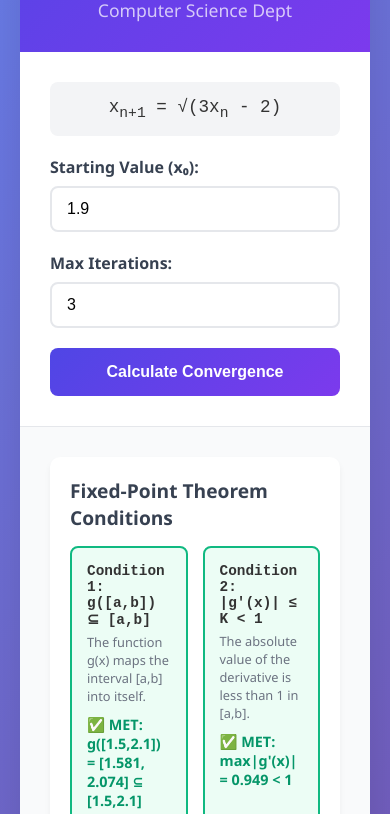
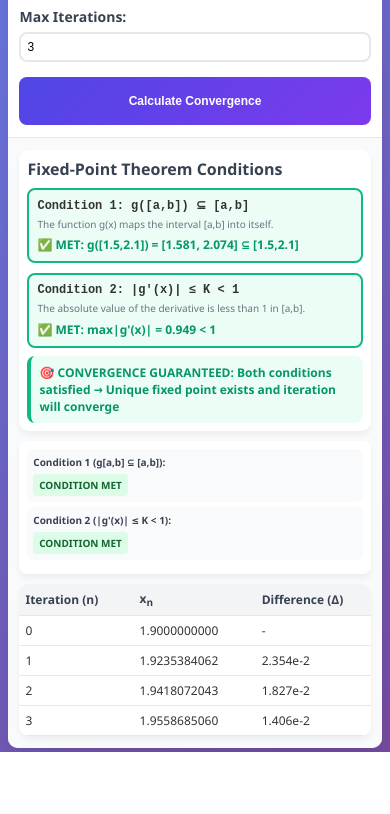
Before and after one commit to JOSEPH-Inalegwu/FPTCalculator, a plain HTML site: page index.html in a window 390 px wide. Shown: the part 215-1029 px from the top of the page. After the commit the page ends 967 px from the top, so only its background shows below. Drawn offline with Linux system fonts and the light colour scheme.

Commit message:
Made it responsive

```diff
--- a/index.html
+++ b/index.html
@@ -2,7 +2,7 @@
 <html lang="en">
 <head>
     <meta charset="UTF-8">
-    <meta name="viewport" content="width=device-width, initial-scale=1.0">
+    <meta name="viewport" content="width=device-width, initial-scale=1.0, maximum-scale=1.0, user-scalable=no">
     <title>Iterative Convergence Calculator</title>
     <style>
         * {
@@ -15,54 +15,56 @@
             font-family: 'Segoe UI', Tahoma, Geneva, Verdana, sans-serif;
             background: linear-gradient(135deg, #667eea 0%, #764ba2 100%);
             min-height: 100vh;
-            padding: 20px;
+            padding: 2vw;
             color: #333;
+            font-size: clamp(14px, 2.5vw, 16px);
         }
 
         .container {
-            max-width: 800px;
+            max-width: min(800px, 95vw);
             margin: 0 auto;
             background: rgba(255, 255, 255, 0.95);
             border-radius: 15px;
-            box-shadow: 0 20px 40px rgba(0, 0, 0, 0.1);
+            box-shadow: 0 10px 20px rgba(0, 0, 0, 0.1);
             overflow: hidden;
         }
 
         .header {
             background: linear-gradient(135deg, #4f46e5, #7c3aed);
             color: white;
-            padding: 30px;
+            padding: clamp(15px, 4vw, 25px);
             text-align: center;
         }
 
         .author-info {
-            margin-top: 10px;
-            font-size: 0.9rem;
+            margin-top: clamp(5px, 1.5vw, 8px);
+            font-size: clamp(12px, 2vw, 14px);
             opacity: 0.8;
+            line-height: 1.4;
         }
 
         .header h1 {
-            font-size: 2.5rem;
-            margin-bottom: 10px;
+            font-size: clamp(1.5rem, 5vw, 2rem);
+            margin-bottom: clamp(8px, 2vw, 10px);
             font-weight: 300;
         }
 
         .header p {
             opacity: 0.9;
-            font-size: 1.1rem;
+            font-size: clamp(0.9rem, 2.5vw, 1rem);
         }
 
         .controls {
-            padding: 30px;
+            padding: clamp(15px, 4vw, 25px);
             background: white;
             border-bottom: 1px solid #e5e7eb;
         }
 
         .input-group {
             display: grid;
-            grid-template-columns: repeat(auto-fit, minmax(200px, 1fr));
-            gap: 20px;
-            margin-bottom: 20px;
+            grid-template-columns: repeat(auto-fit, minmax(min(180px, 45vw), 1fr));
+            gap: clamp(10px, 2.5vw, 15px);
+            margin-bottom: clamp(15px, 3vw, 20px);
         }
 
         .form-group {
@@ -72,15 +74,16 @@
 
         label {
             font-weight: 600;
-            margin-bottom: 8px;
+            margin-bottom: clamp(5px, 1.5vw, 8px);
             color: #374151;
+            font-size: clamp(14px, 2.5vw, 16px);
         }
 
         input {
-            padding: 12px 15px;
+            padding: clamp(8px, 2vw, 12px) clamp(10px, 2.5vw, 15px);
             border: 2px solid #e5e7eb;
             border-radius: 8px;
-            font-size: 16px;
+            font-size: clamp(14px, 2.5vw, 16px);
             transition: all 0.3s ease;
         }
 
@@ -94,13 +97,15 @@
             background: linear-gradient(135deg, #4f46e5, #7c3aed);
             color: white;
             border: none;
-            padding: 15px 30px;
+            padding: clamp(10px, 2.5vw, 15px) clamp(20px, 4vw, 30px);
             border-radius: 8px;
-            font-size: 16px;
+            font-size: clamp(14px, 2.5vw, 16px);
             font-weight: 600;
             cursor: pointer;
             transition: all 0.3s ease;
             width: 100%;
+            touch-action: manipulation;
+            min-height: 44px; /* Accessible tap target */
         }
 
         .calculate-btn:hover {
@@ -113,15 +118,15 @@
         }
 
         .results {
-            padding: 30px;
+            padding: clamp(15px, 4vw, 25px);
             background: #f9fafb;
         }
 
         .convergence-status {
             background: white;
             border-radius: 8px;
-            padding: 20px;
-            margin-bottom: 20px;
+            padding: clamp(10px, 2.5vw, 15px);
+            margin-bottom: clamp(10px, 2.5vw, 15px);
             box-shadow: 0 4px 6px rgba(0, 0, 0, 0.05);
         }
 
@@ -129,10 +134,11 @@
             display: flex;
             justify-content: space-between;
             align-items: center;
-            margin-bottom: 10px;
-            padding: 10px;
+            margin-bottom: clamp(5px, 1.5vw, 8px);
+            padding: clamp(5px, 1.5vw, 8px);
             border-radius: 6px;
             background: #f9fafb;
+            font-size: clamp(12px, 2vw, 14px);
         }
 
         .condition-label {
@@ -142,7 +148,7 @@
 
         .condition-result {
             font-weight: 700;
-            padding: 5px 10px;
+            padding: clamp(3px, 1vw, 5px) clamp(5px, 1.5vw, 8px);
             border-radius: 4px;
         }
 
@@ -159,19 +165,21 @@
         .iterations-table {
             background: white;
             border-radius: 10px;
-            overflow: hidden;
+            overflow-x: auto;
             box-shadow: 0 4px 6px rgba(0, 0, 0, 0.05);
         }
 
         table {
             width: 100%;
+            min-width: 500px; /* Ensures table content doesn’t shrink too much */
             border-collapse: collapse;
         }
 
         th, td {
-            padding: 15px;
+            padding: clamp(8px, 2vw, 12px);
             text-align: left;
             border-bottom: 1px solid #e5e7eb;
+            font-size: clamp(12px, 2vw, 14px);
         }
 
         th {
@@ -197,28 +205,28 @@
         .convergence-conditions {
             background: white;
             border-radius: 10px;
-            padding: 20px;
-            margin-bottom: 20px;
+            padding: clamp(10px, 2.5vw, 15px);
+            margin-bottom: clamp(10px, 2.5vw, 15px);
             box-shadow: 0 4px 6px rgba(0, 0, 0, 0.05);
         }
 
         .convergence-conditions h3 {
             color: #374151;
-            margin-bottom: 15px;
-            font-size: 1.2rem;
+            margin-bottom: clamp(8px, 2vw, 10px);
+            font-size: clamp(1rem, 2.5vw, 1.2rem);
         }
 
         .conditions-grid {
             display: grid;
-            grid-template-columns: 1fr 1fr;
-            gap: 15px;
-            margin-bottom: 15px;
+            grid-template-columns: repeat(auto-fit, minmax(min(150px, 45vw), 1fr));
+            gap: clamp(10px, 2.5vw, 15px);
+            margin-bottom: clamp(8px, 2vw, 10px);
         }
 
         .condition-box {
             border: 2px solid #e5e7eb;
             border-radius: 8px;
-            padding: 15px;
+            padding: clamp(8px, 2vw, 12px);
             transition: all 0.3s ease;
         }
 
@@ -235,19 +243,19 @@
         .condition-title {
             font-weight: 600;
             font-family: 'Courier New', monospace;
-            margin-bottom: 5px;
-            font-size: 0.9rem;
+            margin-bottom: clamp(3px, 1vw, 5px);
+            font-size: clamp(12px, 2vw, 14px);
         }
 
         .condition-desc {
-            font-size: 0.8rem;
+            font-size: clamp(10px, 1.8vw, 12px);
             color: #6b7280;
-            margin-bottom: 10px;
+            margin-bottom: clamp(5px, 1.5vw, 8px);
         }
 
         .condition-status {
             font-weight: 600;
-            font-size: 0.9rem;
+            font-size: clamp(12px, 2vw, 14px);
         }
 
         .condition-status.met {
@@ -260,10 +268,11 @@
 
         .theorem-conclusion {
             background: #f3f4f6;
-            padding: 15px;
+            padding: clamp(8px, 2vw, 12px);
             border-radius: 8px;
             border-left: 4px solid #6b7280;
             font-weight: 600;
+            font-size: clamp(12px, 2vw, 14px);
         }
 
         .theorem-conclusion.guaranteed {
@@ -280,29 +289,151 @@
 
         .formula {
             background: #f3f4f6;
-            padding: 15px;
+            padding: clamp(8px, 2vw, 12px);
             border-radius: 8px;
-            margin-bottom: 20px;
+            margin-bottom: clamp(10px, 2.5vw, 15px);
             font-family: 'Courier New', monospace;
             text-align: center;
-            font-size: 1.1rem;
+            font-size: clamp(0.9rem, 2.5vw, 1.1rem);
         }
 
-        @media (max-width: 600px) {
+        /* Enhanced media queries for responsiveness */
+        @media (max-width: 768px) {
+            .container {
+                max-width: 98vw;
+                margin: 0 1vw;
+            }
+
             .header h1 {
-                font-size: 2rem;
+                font-size: clamp(1.4rem, 4.5vw, 1.8rem);
+            }
+
+            .header p, .author-info p {
+                font-size: clamp(0.8rem, 2.2vw, 0.9rem);
             }
 
             .input-group {
                 grid-template-columns: 1fr;
             }
 
+            .calculate-btn {
+                min-height: 48px; /* Larger tap target for mobile */
+            }
+
+            .conditions-grid {
+                grid-template-columns: 1fr;
+            }
+        }
+
+        @media (max-width: 480px) {
+            body {
+                padding: 1vw;
+                font-size: clamp(12px, 3vw, 14px);
+            }
+
+            .container {
+                border-radius: 10px;
+            }
+
+            .header {
+                padding: clamp(10px, 3vw, 15px);
+            }
+
+            .controls {
+                padding: clamp(10px, 3vw, 15px);
+            }
+
+            .input-group {
+                gap: clamp(8px, 2vw, 12px);
+            }
+
+            input {
+                padding: clamp(6px, 1.5vw, 10px);
+                font-size: clamp(12px, 2.8vw, 14px);
+            }
+
+            .calculate-btn {
+                padding: clamp(8px, 2vw, 12px);
+                font-size: clamp(12px, 2.8vw, 14px);
+            }
+
+            .results {
+                padding: clamp(10px, 3vw, 15px);
+            }
+
+            .convergence-status, .convergence-conditions {
+                padding: clamp(8px, 2vw, 12px);
+            }
+
             table {
-                font-size: 14px;
+                font-size: clamp(10px, 2.5vw, 12px);
             }
 
             th, td {
-                padding: 10px;
+                padding: clamp(6px, 1.5vw, 8px);
+            }
+
+            .condition-check {
+                flex-direction: column;
+                align-items: flex-start;
+                gap: 5px;
+            }
+
+            .condition-label, .condition-result {
+                font-size: clamp(10px, 2.5vw, 12px);
+            }
+        }
+
+        @media (max-width: 360px) {
+            .container {
+                max-width: 100vw;
+                margin: 0;
+                border-radius: 0;
+            }
+
+            .header h1 {
+                font-size: clamp(1.2rem, 4vw, 1.5rem);
+            }
+
+            .input-group {
+                grid-template-columns: 1fr;
+                gap: clamp(6px, 1.8vw, 10px);
+            }
+
+            .calculate-btn {
+                min-height: 50px;
+            }
+        }
+
+        /* Landscape orientation for smaller devices */
+        @media (max-height: 500px) and (orientation: landscape) {
+            body {
+                padding: 1vh;
+            }
+
+            .container {
+                max-width: 98vw;
+            }
+
+            .header {
+                padding: clamp(8px, 2vh, 12px);
+            }
+
+            .controls {
+                padding: clamp(8px, 2vh, 12px);
+            }
+
+            .input-group {
+                grid-template-columns: repeat(auto-fit, minmax(150px, 1fr));
+                gap: clamp(6px, 1vh, 8px);
+            }
+
+            .results {
+                padding: clamp(8px, 2vh, 12px);
+            }
+
+            table {
+                min-width: 400px;
             }
         }
     </style>
@@ -311,12 +442,9 @@
     <div class="container">
         <div class="header">
             <h1>Iterative Convergence Calculator</h1>
-            <!-- <p>Calculate convergence for x<sub>n+1</sub> = √(3x<sub>n</sub> - 2)</p> -->
-
             <div class="author-info">
-            <p>By: INALEGWU Joseph Jonah</p>
-            <!-- <p>Version: 1.0.0</p> -->
-            <p>Computer Science Dept</p>
+                <p>By: INALEGWU Joseph Jonah</p>
+                <p>Computer Science Dept</p>
             </div>
         </div>
 
```
